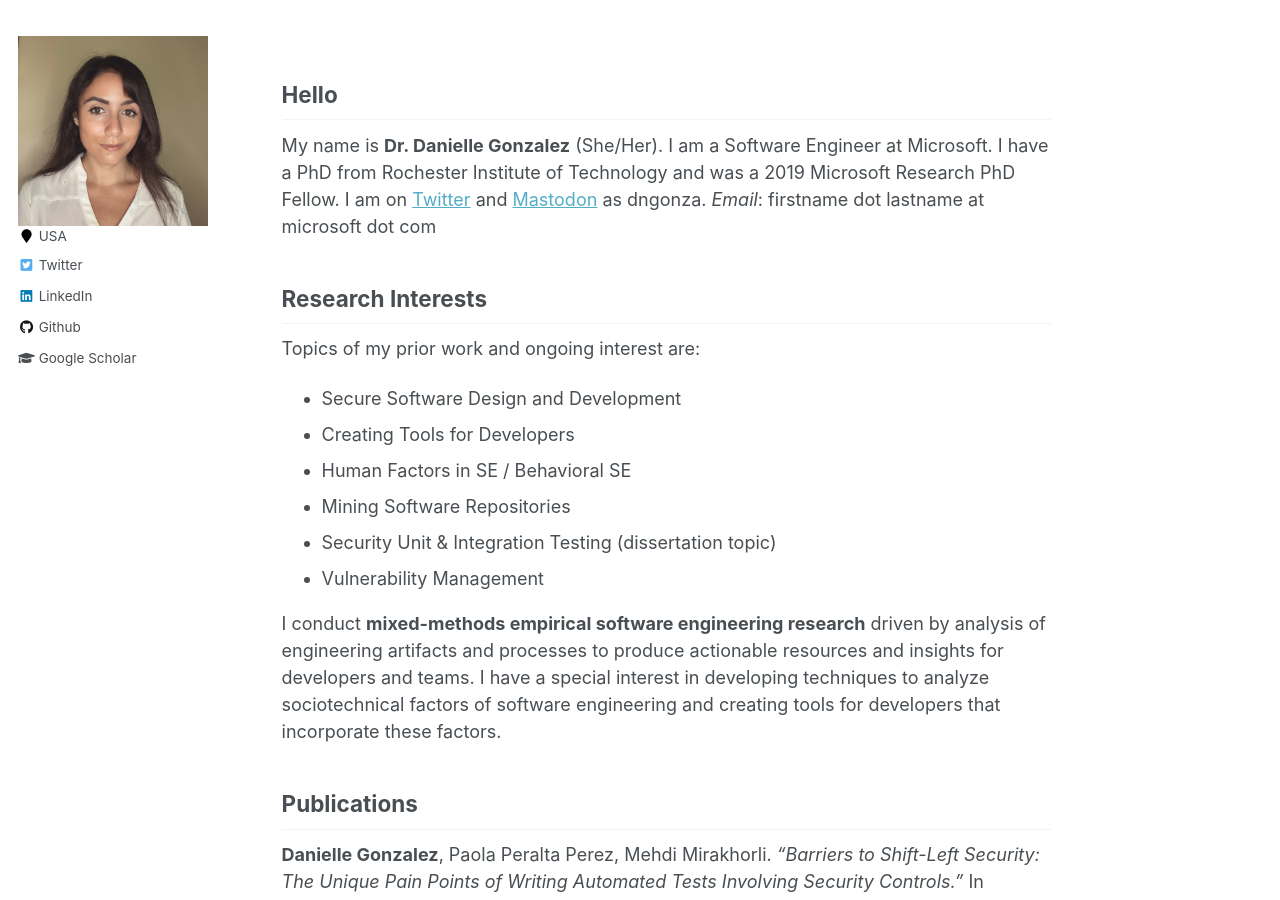
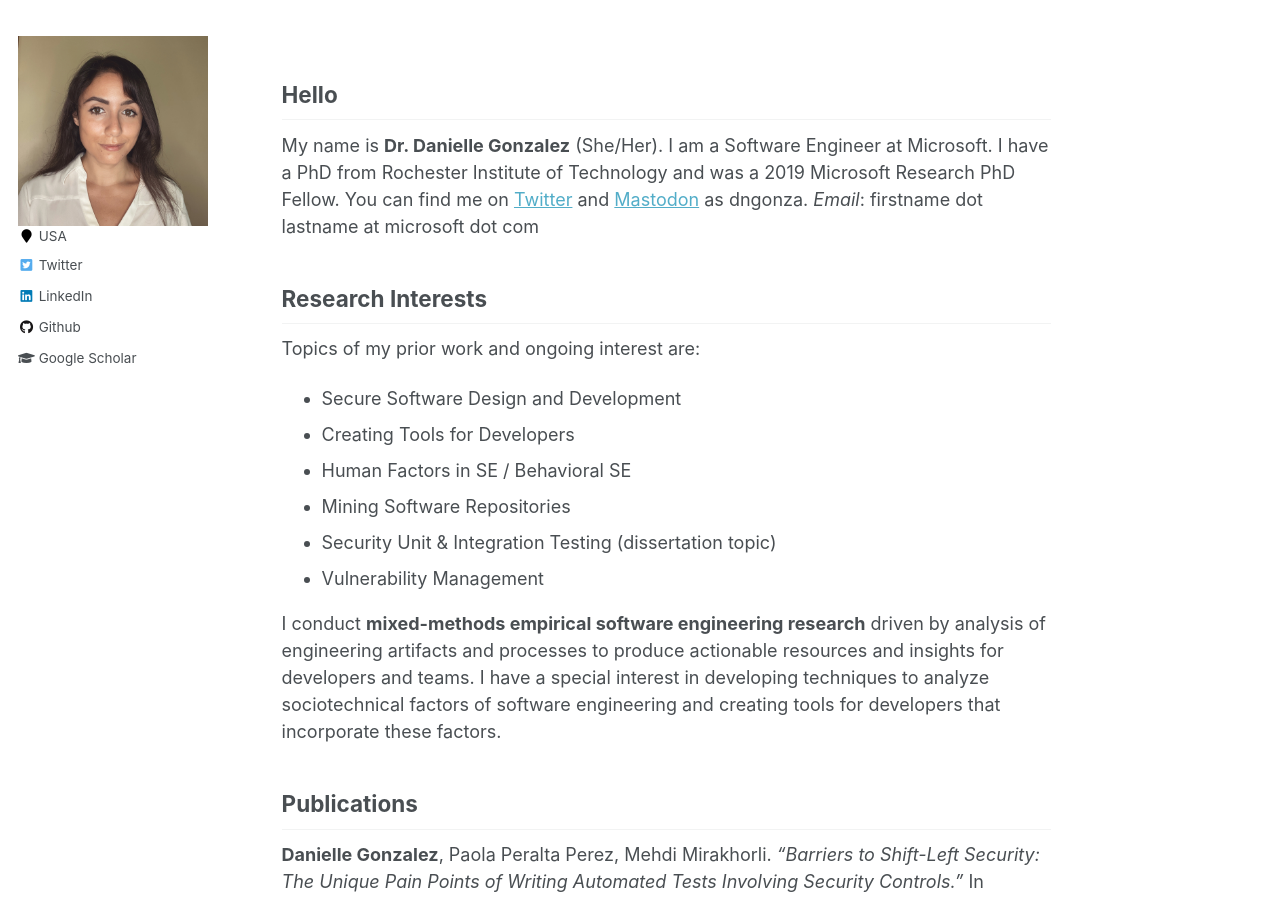
Before and after one commit to DanielleGonzalez/DanielleGonzalez.github.io, a Jekyll site: the page built from _pages/about.md, in a window 1280 px wide and 900 px high. Built offline with Jekyll 4.4.1, drawn with Linux system fonts in a browser that asks for light colours.

Commit message:
Update about.md

```diff
--- a/_pages/about.md
+++ b/_pages/about.md
@@ -8,7 +8,7 @@ redirect_from:
   - /about.html
 ---
 ## Hello
-My name is **Dr. Danielle Gonzalez** (She/Her). I am a Software Engineer at Microsoft. I have a PhD from Rochester Institute of Technology and was a 2019 Microsoft Research PhD Fellow. I am on [Twitter](https://twitter.com/dngonza){:target="_blank"} and <a rel="me" href="https://mastodon.world/@dngonza">Mastodon</a> as dngonza. _Email_: firstname dot lastname at microsoft dot com  <br>
+My name is **Dr. Danielle Gonzalez** (She/Her). I am a Software Engineer at Microsoft. I have a PhD from Rochester Institute of Technology and was a 2019 Microsoft Research PhD Fellow. You can find me on [Twitter](https://twitter.com/dngonza){:target="_blank"} and <a rel="me" href="https://mastodon.world/@dngonza">Mastodon</a> as dngonza. _Email_: firstname dot lastname at microsoft dot com  <br>
 
 ## Research Interests
 Topics of my prior work and ongoing interest are:
```
